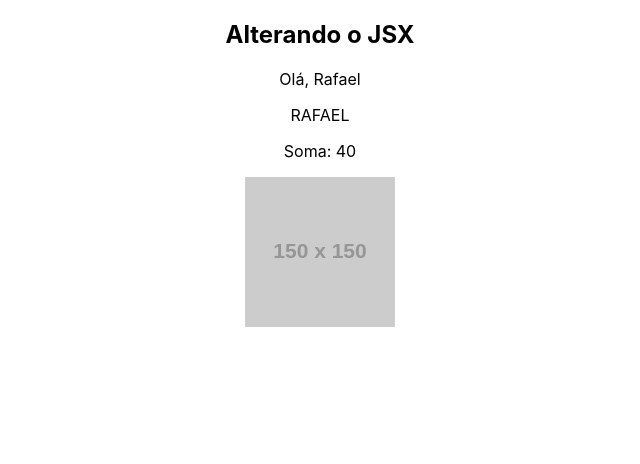
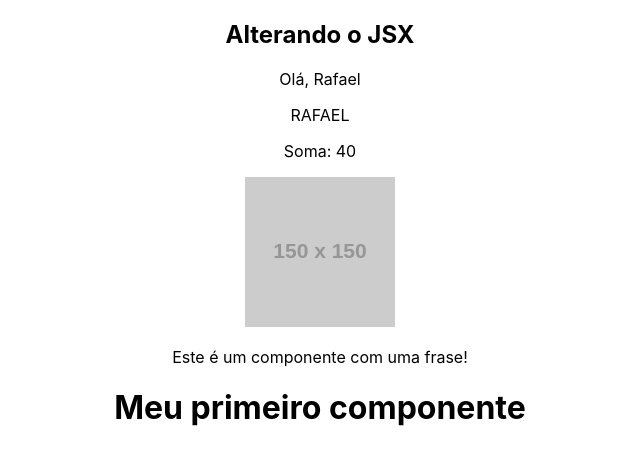
Before and after one commit to rafaelhhubner/js, a React (Create React App) app in the folder react/meu-projeto/: page / in a window 1280 px wide. Shown: the top 464 px of the page, without its empty margins (320-960 px from the left). Built offline with nearby package versions, Linux system fonts and the light colour scheme.

Commit message:
Components

```diff
--- a/react/meu-projeto/src/App.js
+++ b/react/meu-projeto/src/App.js
@@ -1,5 +1,6 @@
 import logo from './logo.svg';
 import './App.css';
+import HelloWorld from './components/HelloWorld'
 
 function App() {
   const name = "Rafael"
@@ -19,6 +20,7 @@
         <p>{newName}</p>
         <p>Soma: {sum(15,25)}</p>
         <img src={url} alt="Minha Imagem"></img>
+        <HelloWorld/>
       </div>
   );
 }
--- /dev/null
+++ b/react/meu-projeto/src/components/Frase.js
@@ -0,0 +1,9 @@
+function Frase() {
+    return (
+        <div>
+            <p>Este é um componente com uma frase!</p>
+        </div>
+    )
+}
+
+export default Frase
--- /dev/null
+++ b/react/meu-projeto/src/components/HelloWorld.js
@@ -0,0 +1,14 @@
+import Frase from "./Frase"
+
+function HelloWorld() {
+
+    return (
+        <div>
+            <Frase/>
+            <h1>Meu primeiro componente</h1>
+        </div>
+    )
+
+}
+
+export default HelloWorld
```
